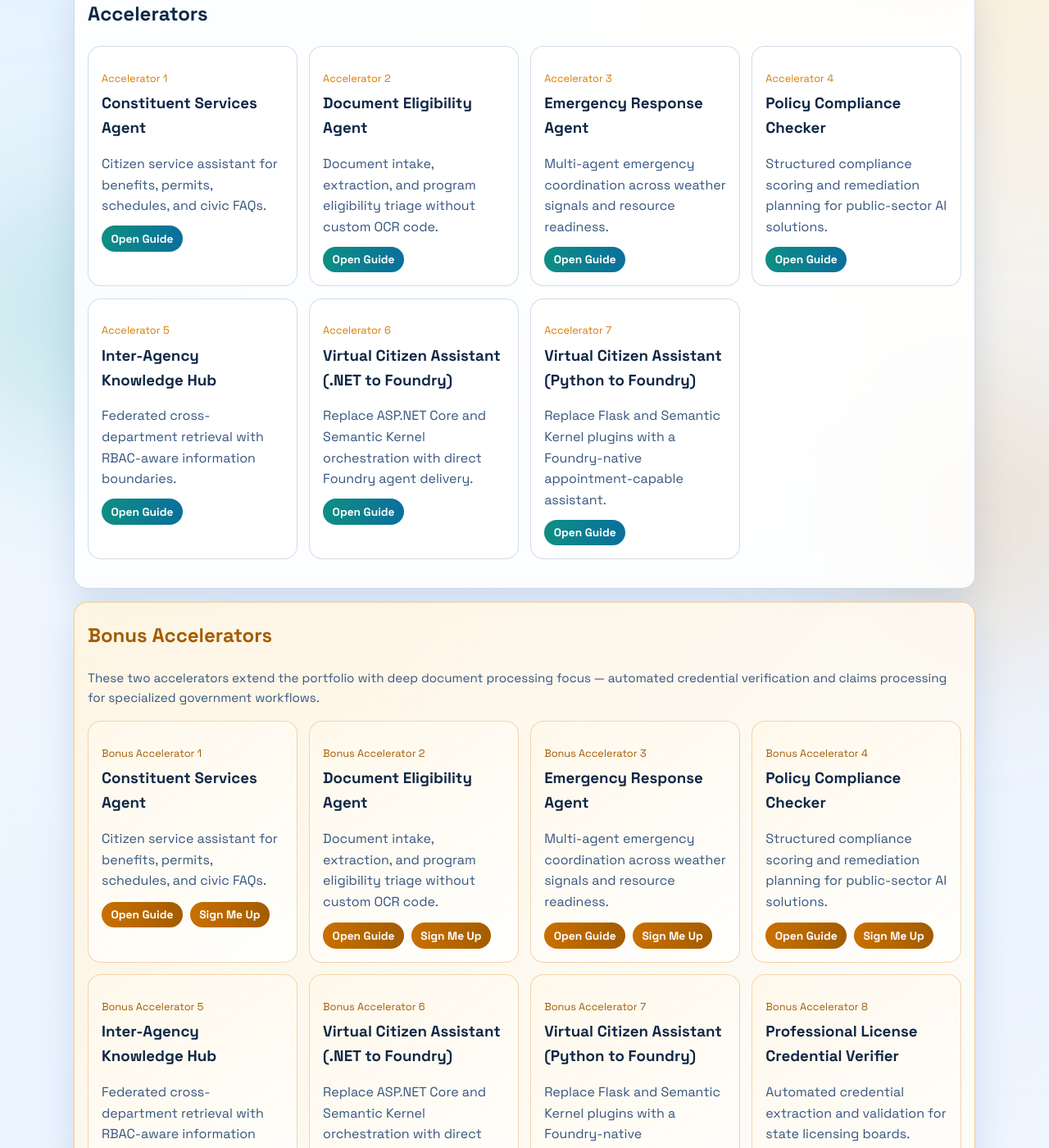
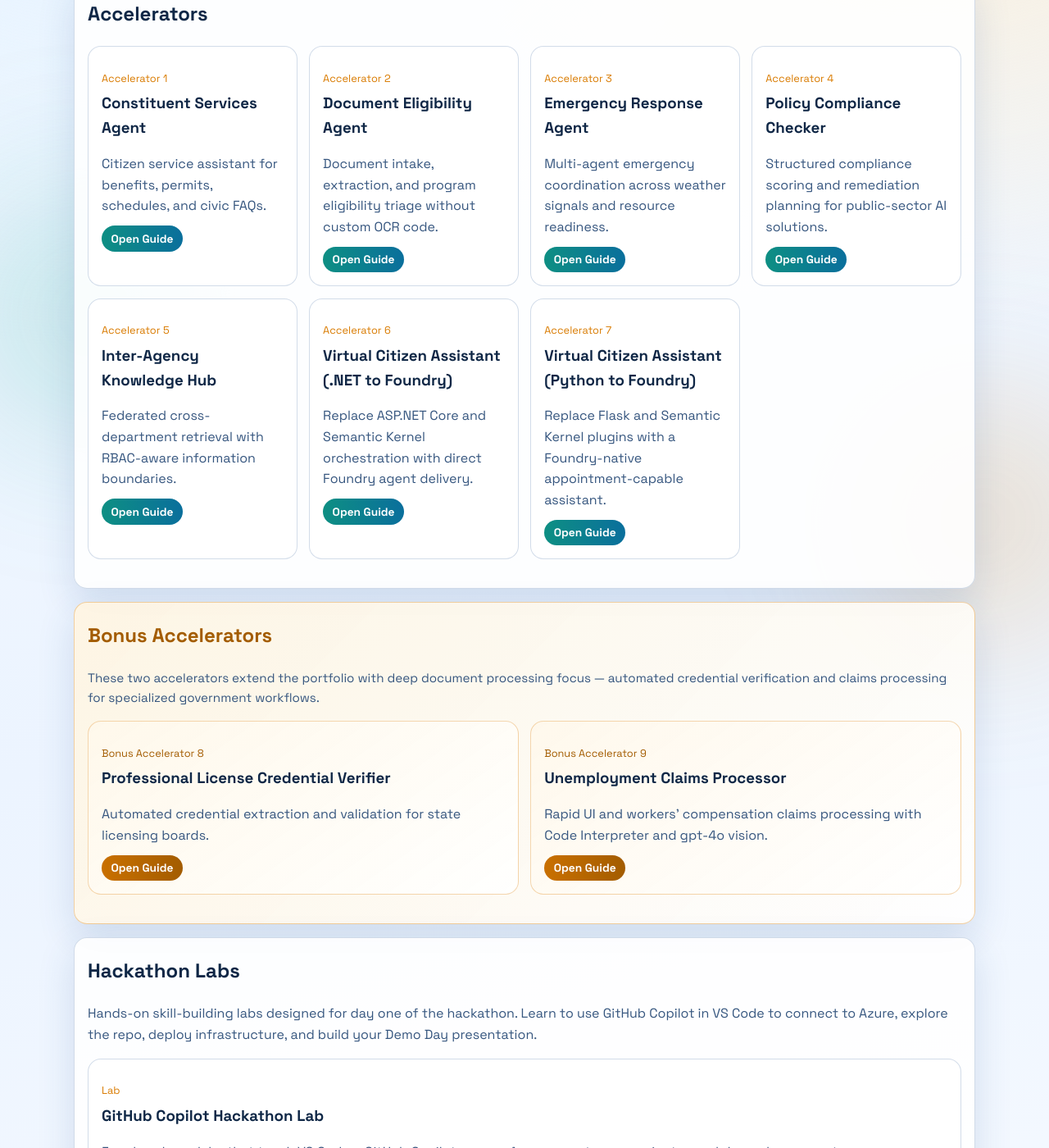
Before and after one commit to ricardo-msft-SE/ai-hack-foundry-usecases, a Jekyll site: the page built from docs/index.md, in a window 1280 px wide and 1400 px high, scrolled down 706 px. Shown: the whole window at 82% size. Built offline with Jekyll 4.4.1, drawn with Linux system fonts in a browser that asks for light colours; some of the changed text lies outside the part shown.

Commit message:
Revert "Add accelerator signup button"
This reverts commit f0a33b35f86795ee21ef60cdad4a7ac95f04fdc0.

```diff
--- a/docs/assets/css/site.css
+++ b/docs/assets/css/site.css
@@ -180,17 +180,6 @@ main {
 .card a:hover {
   color: #ffffff;
   filter: brightness(0.95);
-}
-
-.card-actions {
-  display: flex;
-  gap: 0.55rem;
-  flex-wrap: wrap;
-  align-items: center;
-}
-
-.card-actions a {
-  margin-top: 0.1rem;
 }
 
 .card .meta {
--- a/docs/index.md
+++ b/docs/index.md
@@ -59,19 +59,14 @@ title: Foundry-First Accelerator Documentation
   <p class="lede-small">These two accelerators extend the portfolio with deep document processing focus — automated credential verification and claims processing for specialized government workflows.</p>
   <div class="card-grid">
     {% for guide in ordered_guides %}
+    {% if guide.order >= 8 and guide.order <= 10 %}
     <article class="card card-bonus">
       <p class="meta">Bonus Accelerator {{ guide.order }}</p>
       <h3>{{ guide.title }}</h3>
       <p>{{ guide.tagline }}</p>
-      {% if guide.order <= 9 %}
-      <div class="card-actions">
-        <a href="{{ guide.url | relative_url }}">Open Guide</a>
-        <a href="https://forms.office.com/Pages/ResponsePage.aspx?id=v4j5cvGGr0GRqy180BHbR7105kWO-NdDrl7nzF5FI39UOE4zTDFFVUkzQ0dWM1dXWTcwTDlUQTM5US4u&origin=QRCode">Sign Me Up</a>
-      </div>
-      {% else %}
       <a href="{{ guide.url | relative_url }}">Open Guide</a>
-      {% endif %}
     </article>
+    {% endif %}
     {% endfor %}
   </div>
 </section>
```
Also changed, not shown: docs/guides.md (+0 -7 lines).
